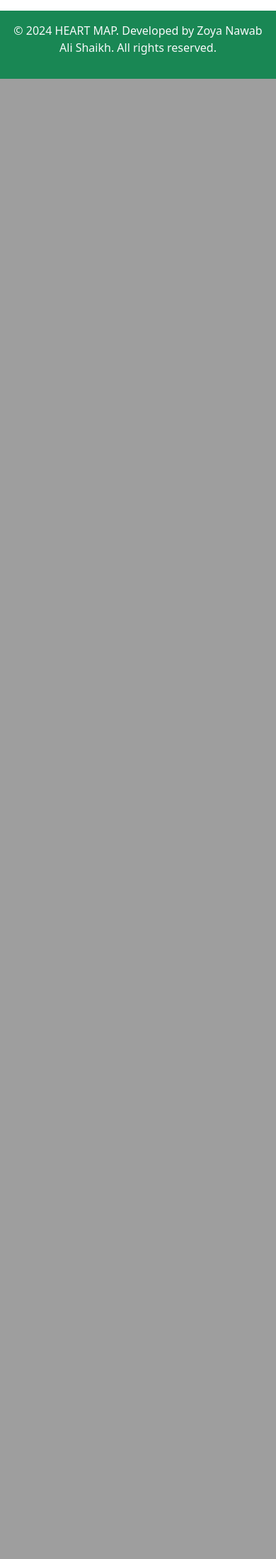
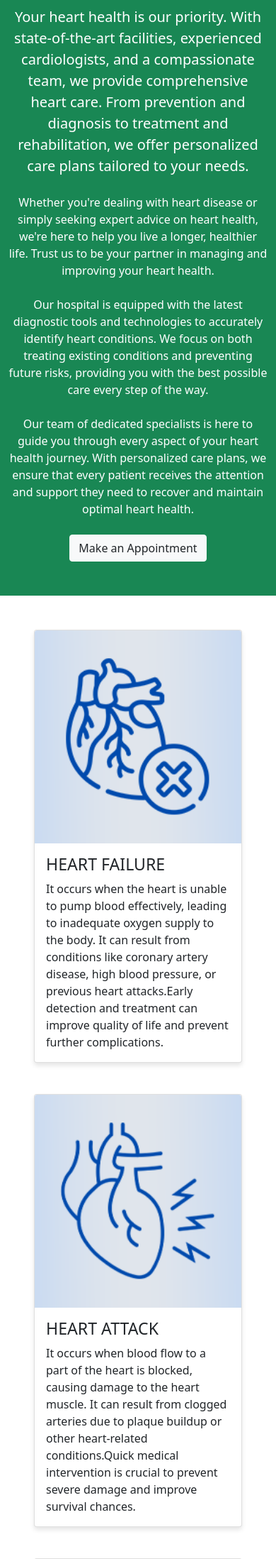
Before and after one commit to shaikhzoya492/heart-disease-prediction, a Flask app: page / in a window 390 px wide. Shown: the part 1790-3986 px from the top of the page at 71% size. Before the commit the page ends 1901 px from the top, so only its background shows below. Run offline with Flask 3, Linux system fonts and the light colour scheme; parts of the project's set-up code (start-up, migrations or seed data) failed here and were passed over; some libraries are stand-ins or nearby versions.

Commit message:
index.html

```diff
--- a/templates/index.html
+++ b/templates/index.html
@@ -4,6 +4,65 @@
     <meta charset="UTF-8">
     <meta name="viewport" content="width=device-width, initial-scale=1.0">
     <title>HEART MAP</title>
+    <style>
+        .card-container {
+            display: flex;
+            gap: 20px;
+            flex-wrap: wrap; /* Allow cards to wrap on smaller screens */
+        }
+
+        .card {
+            background-color: #fff;
+            border-radius: 8px;
+            box-shadow: 0 4px 6px rgba(0, 0, 0, 0.1);
+            overflow: hidden;
+            width: 100%; /* Make card take full width on mobile */
+            max-width: 300px; /* Limit max width on larger screens */
+            transition: transform 0.3s, box-shadow 0.3s;
+        }
+
+        .card:hover {
+            transform: translateY(-10px);
+            box-shadow: 0 8px 12px rgba(0, 0, 0, 0.2);
+        }
+
+        .card img {
+            width: 100%;
+            height: 300px;
+            object-fit: cover;
+        }
+
+        .card-content {
+            padding: 15px;
+            text-align: center;
+        }
+
+        .card-content h3 {
+            margin: 0 0 10px;
+            font-size: 20px;
+            color: #333;
+        }
+
+        .card-content p {
+            margin: 0;
+            font-size: 14px;
+            color: #666;
+        }
+
+        @media (max-width: 768px) {
+            .card-container {
+                justify-content: center; /* Center cards on smaller screens */
+            }
+
+            .card {
+                margin-bottom: 20px; /* Add some space between cards */
+            }
+
+            .carousel-inner img {
+                height: 300px; /* Reduce carousel image height on mobile */
+            }
+        }
+    </style>
 
     <link href="https://cdn.jsdelivr.net/npm/bootstrap@5.0.2/dist/css/bootstrap.min.css" rel="stylesheet"
           integrity="sha384-EVSTQN3/azprG1Anm3QDgpJLIm9Nao0Yz1ztcQTwFspd3yD65VohhpuuCOmLASjC" crossorigin="anonymous">
@@ -11,8 +70,6 @@
     <link rel="stylesheet" href="https://cdnjs.cloudflare.com/ajax/libs/font-awesome/6.6.0/css/all.min.css"
           integrity="sha512-Kc323vGBEqzTmouAECnVceyQqyqdsSiqLQISBL29aUW4U/M7pSPA/gEUZQqv1cwx4OnYxTxve5UMg5GT6L4JJg=="
           crossorigin="anonymous" referrerpolicy="no-referrer" />
-
-    <link rel="stylesheet" href="style.css">
 </head>
 <body>
     <nav class="navbar navbar-expand-lg navbar-dark bg-success">
@@ -24,22 +81,21 @@
             <div class="collapse navbar-collapse" id="navbarNav">
                 <ul class="navbar-nav ms-auto">
                     <li class="nav-item">
-                        <a class="nav-link active" aria-current="page" href="adminlogin"><i class="fa-solid fa-right-to-bracket"></i> ADMIN</a>
+                        <a class="nav-link active" href="adminlogin"><i class="fa-solid fa-right-to-bracket"></i> ADMIN</a>
                     </li>
                     <li class="nav-item">
-                        <a class="nav-link active" aria-current="page" href="doctorlogin">DOCTOR</a>
+                        <a class="nav-link active" href="doctorlogin">DOCTOR</a>
                     </li>
                     <li class="nav-item">
-                        <a class="nav-link active" aria-current="page" href="user_login">PREDICTION</a>
+                        <a class="nav-link active" href="predictionpage">PREDICTION</a>
                     </li>
                     <li class="nav-item">
-                        <a class="nav-link active" aria-current="page" href="user_login">USER</a>
+                        <a class="nav-link active" href="user_login">USER</a>
                     </li>
                 </ul>
             </div>
         </div>
     </nav>
-
     <div id="carouselExampleIndicators" class="carousel slide" data-bs-ride="carousel">
         <div class="carousel-indicators">
             <button type="button" data-bs-target="#carouselExampleIndicators" data-bs-slide-to="0" class="active" aria-current="true" aria-label="Slide 1"></button>
@@ -48,13 +104,13 @@
         </div>
         <div class="carousel-inner">
             <div class="carousel-item active">
-                <img src="{{ url_for('static', filename='doc1.avif') }}" class="d-block w-100" alt="Slide 1" height="500">
+                <img src="{{ url_for('static', filename='doc1.avif') }}" class="d-block w-100" alt="Slide 1">
             </div>
             <div class="carousel-item">
-                <img src="{{ url_for('static', filename='doc2.avif') }}" class="d-block w-100" alt="Slide 2" height="500">
+                <img src="{{ url_for('static', filename='doc2.avif') }}" class="d-block w-100" alt="Slide 2">
             </div>
             <div class="carousel-item">
-                <img src="{{ url_for('static', filename='doc3.avif') }}" class="d-block w-100" alt="Slide 3" height="500">
+                <img src="{{ url_for('static', filename='doc3.avif') }}" class="d-block w-100" alt="Slide 3">
             </div>
         </div>
         <button class="carousel-control-prev" type="button" data-bs-target="#carouselExampleIndicators" data-bs-slide="prev">
@@ -76,7 +132,7 @@
                         <div class="card paint-card">
                             <div class="card-body">
                                 <p class="fs-5">100% Safety</p>
-                                <p>Lorem ipsum dolor sit amet, consectetur adipisicing elit. Voluptatem, inventore</p>
+                                <p>We ensure your safety with advanced protocols and expert care, providing a secure environment.</p>
                             </div>
                         </div>
                     </div>
@@ -84,7 +140,7 @@
                         <div class="card paint-card">
                             <div class="card-body">
                                 <p class="fs-5">Clean Environment</p>
-                                <p>Lorem ipsum dolor sit amet, consectetur adipisicing elit. Voluptatem, inventore</p>
+                                <p>Experience a spotless and hygienic space, maintained to the highest standards for your well-being.</p>
                             </div>
                         </div>
                     </div>
@@ -92,7 +148,7 @@
                         <div class="card paint-card">
                             <div class="card-body">
                                 <p class="fs-5">Friendly Doctors</p>
-                                <p>Lorem ipsum dolor sit amet, consectetur adipisicing elit. Voluptatem, inventore</p>
+                                <p>Our compassionate doctors are here to listen, care, and guide you with warmth and expertise.</p>
                             </div>
                         </div>
                     </div>
@@ -100,17 +156,66 @@
                         <div class="card paint-card">
                             <div class="card-body">
                                 <p class="fs-5">Medical Research</p>
-                                <p>Lorem ipsum dolor sit amet, consectetur adipisicing elit. Voluptatem, inventore</p>
+                                <p>Committed to innovation, our cutting-edge research drives better treatments and brighter futures.</p>
                             </div>
                         </div>
                     </div>
                 </div>
             </div>
             <div class="col-md-4">
-                <img src="{{ url_for('static', filename='doc.avif') }}" alt="Doctor" width="400" height="380">
+                <img src="{{ url_for('static', filename='doc.avif') }}" alt="Doctor" class="img-fluid">
             </div>
         </div>
-    </div>
+
+</div>
+        <section class="bg-success text-white py-5">
+            <div class="container text-center">
+                <h2 class="display-4 font-weight-bold">Welcome to Our Heart Disease Hospital</h2>
+                <p class="lead my-4">Your heart health is our priority. With state-of-the-art facilities, experienced cardiologists, and a compassionate team, we provide comprehensive heart care. From prevention and diagnosis to treatment and rehabilitation, we offer personalized care plans tailored to your needs.</p>
+                <p class="mb-4">Whether you're dealing with heart disease or simply seeking expert advice on heart health, we're here to help you live a longer, healthier life. Trust us to be your partner in managing and improving your heart health.</p>
+                <p class="mb-4">Our hospital is equipped with the latest diagnostic tools and technologies to accurately identify heart conditions. We focus on both treating existing conditions and preventing future risks, providing you with the best possible care every step of the way.</p>
+                <p class="mb-4">Our team of dedicated specialists is here to guide you through every aspect of your heart health journey. With personalized care plans, we ensure that every patient receives the attention and support they need to recover and maintain optimal heart health.</p>
+                <a href="user_login" class="btn btn-light text-dark">Make an Appointment</a>
+            </div>
+        </section>
+
+        <div class="container p-5">
+            <div class="row justify-content-center">
+                <div class="col-12 col-md-4 mb-4">
+                    <div class="card">
+                        <img src="{{ url_for('static', filename='heart1.png') }}" alt="Card Image 1" class="card-img-top">
+                        <div class="card-body">
+                            <h3 class="card-title">HEART FAILURE</h3>
+                            <p class="card-text">It occurs when the heart is unable to pump blood effectively, leading to inadequate oxygen supply to the body.
+                                It can result from conditions like coronary artery disease, high blood pressure, or previous heart attacks.Early detection and treatment can improve quality of life and prevent further complications.</p>
+                        </div>
+                    </div>
+                </div>
+
+                <div class="col-12 col-md-4 mb-4">
+                    <div class="card">
+                        <img src="{{ url_for('static', filename='heart2.png') }}" alt="Card Image 2" class="card-img-top">
+                        <div class="card-body">
+                            <h3 class="card-title">HEART ATTACK</h3>
+                            <p class="card-text">It occurs when blood flow to a part of the heart is blocked, causing damage to the heart muscle.
+                                It can result from clogged arteries due to plaque buildup or other heart-related conditions.Quick medical intervention is crucial to prevent severe damage and improve survival chances.</p>
+                        </div>
+                    </div>
+                </div>
+
+                <div class="col-12 col-md-4 mb-4">
+                    <div class="card">
+                        <img src="{{ url_for('static', filename='heart3.png') }}" alt="Card Image 3" class="card-img-top">
+                        <div class="card-body">
+                            <h3 class="card-title">HEART DISEASE PREDICTION</h3>
+                            <p class="card-text">It helps assess the risk of heart conditions using key health indicators like age, and cholesterol levels.
+                                Our system provides quick, reliable predictions to guide early intervention and preventive care.Take control of your heart health with our easy-to-use prediction tool.</p>
+                        </div>
+                    </div>
+                </div>
+            </div>
+        </div>
+
 
     <footer class="bg-success text-light text-center p-3">
         <p>&copy; 2024 HEART MAP. Developed by Zoya Nawab Ali Shaikh. All rights reserved.</p>
```
